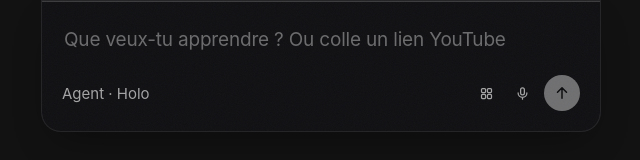
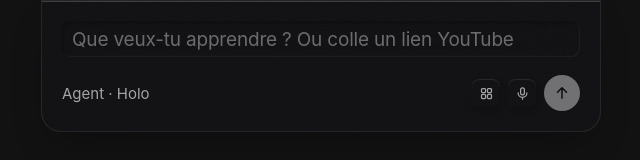
Before and after one commit to Jacqkues/rio, a React (Vite) app: page / in a window 1280 px wide. Shown: the top 160 px of the page, without its empty margins (319-959 px from the left). Built offline with nearby package versions, Linux system fonts and the light colour scheme.

Commit message:
Add restrained monochrome soft relief to notch controls
Co-Authored-By: Devin AI <158243242+devin-ai-integration[bot]@users.noreply.github.com>

```diff
--- a/src/panel/styles.css
+++ b/src/panel/styles.css
@@ -14,6 +14,8 @@
   --ease: cubic-bezier(0.23, 1, 0.32, 1);
   --display: "Geist Variable", -apple-system, BlinkMacSystemFont, "SF Pro Display", sans-serif;
   --danger: var(--text);
+  --relief: inset 0 1px 0 rgba(255,255,255,.09), -1px -1px 3px rgba(255,255,255,.025), 2px 3px 6px rgba(0,0,0,.16);
+  --pressed: inset 1px 2px 4px rgba(0,0,0,.22), inset -1px -1px 2px rgba(255,255,255,.07);
   color-scheme: dark;
 }
 
@@ -513,6 +515,18 @@ p { margin: 0; }
 .count, .hint, .status, .chip code, .chip kbd, .qa__searched { font-family: var(--mono); letter-spacing: .06em; }
 .lead { color: var(--text); }
 .pill { height: 34px; font: 10px var(--mono); letter-spacing: .06em; text-transform: uppercase; }
+.key, .tool, .pill, .nav-item, .card { box-shadow: var(--relief); }
+.card[data-selected="true"] { box-shadow: var(--relief), inset 0 0 0 1px rgba(255,255,255,.22); }
+.composer > input, .ask input, .palette__head input {
+  border-radius: 8px;
+  padding: 0 10px;
+  background: rgba(0,0,0,.025);
+  box-shadow: var(--pressed);
+}
+.segments { padding: 4px 6px; border-radius: 999px; background: rgba(0,0,0,.025); box-shadow: var(--pressed); }
+.seg { box-shadow: inset 0 1px 0 rgba(255,255,255,.12), 0 1px 2px rgba(0,0,0,.16); }
+.key:active:not(:disabled), .tool:active:not(:disabled), .pill:active:not(:disabled), .nav-item:active:not(:disabled), .card:active:not(:disabled) { box-shadow: var(--pressed); }
+.key:disabled, .tool:disabled { box-shadow: none; }
 button { transition: background 120ms var(--ease), transform 120ms var(--ease), opacity 120ms var(--ease); }
 button:active:not(:disabled) { transform: scale(.97); }
 button:focus-visible { outline: 2px solid var(--text); outline-offset: 3px; }
```
